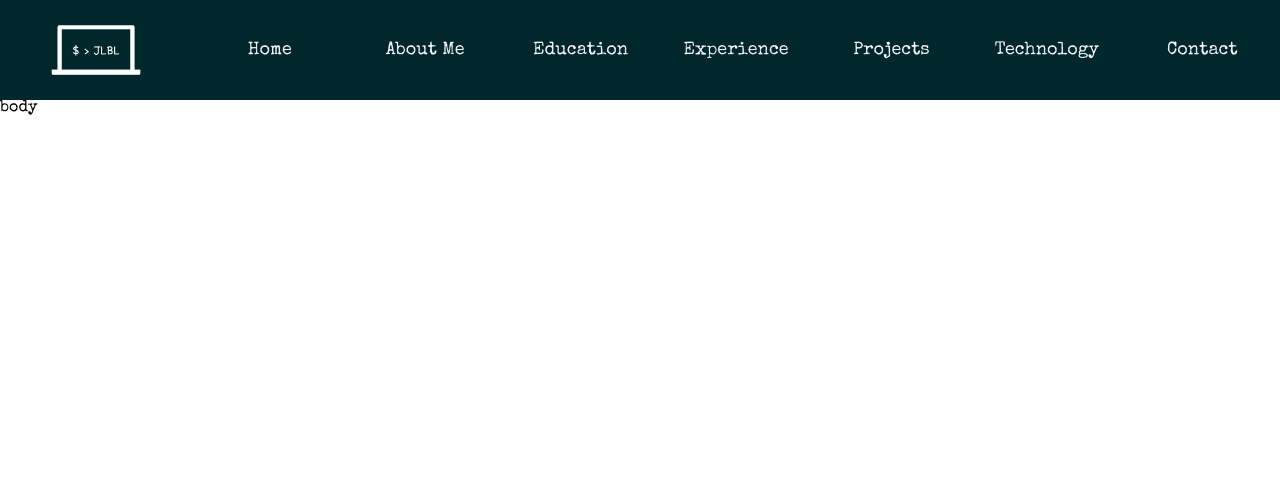
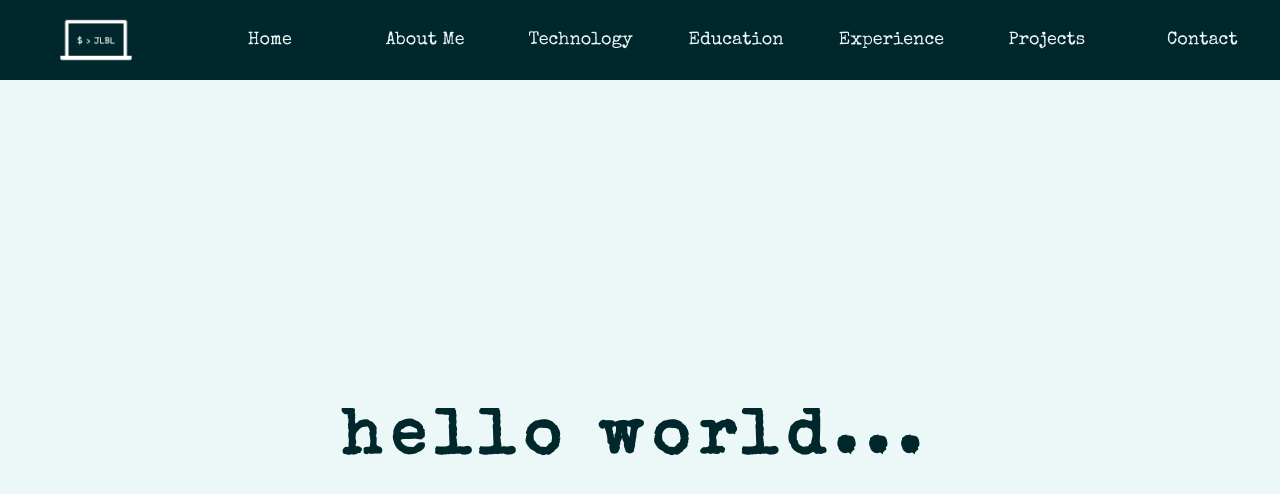
Before and after one commit to JBLGithub/own-website-2, a React (Create React App) app in the folder frontend/: page / in a window 1280 px wide. Shown: the top 494 px of the page. Built offline with nearby package versions, Linux system fonts and the light colour scheme.

Commit message:
hello world message

```diff
--- a/frontend/package.json
+++ b/frontend/package.json
@@ -10,9 +10,11 @@
     "@types/node": "^16.18.23",
     "@types/react": "^18.0.35",
     "@types/react-dom": "^18.0.11",
+    "@types/react-router": "^5.1.20",
     "react": "^18.2.0",
     "react-dom": "^18.2.0",
     "react-router-dom": "^6.10.0",
+    "react-router-hash-link": "^2.4.3",
     "react-scripts": "5.0.1",
     "sass": "^1.62.0",
     "typescript": "^4.9.5",
@@ -41,5 +43,8 @@
       "last 1 firefox version",
       "last 1 safari version"
     ]
+  },
+  "devDependencies": {
+    "@types/react-router-hash-link": "^2.4.6"
   }
 }
--- a/frontend/src/App.module.scss
+++ b/frontend/src/App.module.scss
@@ -1,7 +1,12 @@
 @import 'theme/css/fonts.module.scss';
+@import 'theme/css/colours.scss';
 
 *  {
   margin: 0;
   padding: 0;
   font-family: Main, Verdana, Geneva, Tahoma, sans-serif;
 }
+
+body {
+  background-color: $colour-white;
+}
--- a/frontend/src/components/body/Body.module.scss
+++ b/frontend/src/components/body/Body.module.scss
@@ -1,3 +1,5 @@
+@import '../../theme/css/colours.scss';
+
 .body {
     width: 100vw;
 }
--- a/frontend/src/components/body/Body.tsx
+++ b/frontend/src/components/body/Body.tsx
@@ -1,5 +1,6 @@
 import { Route, Routes } from 'react-router-dom';
 import styles from './Body.module.scss';
+import Home from '../home/Home';
 
 const Body = () => {
     return (
@@ -8,7 +9,7 @@ const Body = () => {
                 <Route
                     path="/"
                     element={
-                        <p>body</p>
+                        <Home />
                     }
                 ></Route>
             </Routes>
--- a/frontend/src/components/header/Header.module.scss
+++ b/frontend/src/components/header/Header.module.scss
@@ -2,7 +2,7 @@
 
 .header {
     width: 100vw;
-    height: 100px;
+    height: 10vh;
     box-sizing: border-box;
     background-color: $colour-dark-blue;
     display: flex;
@@ -11,7 +11,7 @@
 }
 
 .logo {
-    height: 100px;
+    height: 10vh;
     width: 15vw;
     display: flex;
     justify-content: center;
@@ -19,13 +19,13 @@
 }
 
 .logo img {
-    max-height: 100px;
+    max-height: 10vh;
     max-width: 15vw;
 }
 
 .links {
     width: 85vw;
-    height: 100px;
+    height: 10vh;
     display: flex;
     justify-content: center;
     align-items: stretch;
--- a/frontend/src/components/header/Header.tsx
+++ b/frontend/src/components/header/Header.tsx
@@ -20,6 +20,10 @@ const Header = () => {
                 <Link
                     to="/"
                     className={styles.link}
+                >Technology</Link>
+                <Link
+                    to="/"
+                    className={styles.link}
                 >Education</Link>
                 <Link
                     to="/"
@@ -32,10 +36,6 @@ const Header = () => {
                 <Link
                     to="/"
                     className={styles.link}
-                >Technology</Link>
-                <Link
-                    to="/"
-                    className={styles.link}
                 >Contact</Link>
             </div>
         </div>
--- /dev/null
+++ b/frontend/src/components/home/Home.module.scss
@@ -0,0 +1,3 @@
+.home {
+    width: 100vw;
+}
--- /dev/null
+++ b/frontend/src/components/home/Home.tsx
@@ -0,0 +1,12 @@
+import Welcome from '../welcome/Welcome';
+import styles from './Home.module.scss';
+
+const Home = () => {
+    return (
+        <div className={styles.home}>
+            <Welcome />
+        </div>
+    )
+}
+
+export default Home;
--- /dev/null
+++ b/frontend/src/components/welcome/Welcome.module.scss
@@ -0,0 +1,32 @@
+@import '../../theme/css/colours.scss';
+
+.welcome {
+    width: 100vw;
+    height: 90vh;
+    display: flex;
+    justify-content: center;
+    align-items: center;
+}
+
+.typewriter {
+    overflow: hidden;
+    border-right: .15em solid $colour-dark-blue;
+    color: $colour-dark-blue;
+    white-space: nowrap;
+    margin: 0 auto;
+    letter-spacing: .15em;
+    font-size: 5vw;
+    animation:
+        typing 2.5s steps(40, end),
+        blink-caret 1.0s step-end infinite;
+}
+
+@keyframes typing {
+    from { width: 0 }
+    to { width: 100% }
+}
+
+@keyframes blink-caret {
+    from, to { border-color: transparent }
+    50% { border-color: $colour-dark-blue; }
+}
--- /dev/null
+++ b/frontend/src/components/welcome/Welcome.tsx
@@ -0,0 +1,13 @@
+import styles from './Welcome.module.scss';
+
+const Welcome = () => {
+    return (
+        <div className={styles.welcome}>
+            <div>
+                <h1 className={styles.typewriter}>hello world...</h1>
+            </div>
+        </div>
+    )
+}
+
+export default Welcome;
--- a/frontend/src/theme/css/colours.scss
+++ b/frontend/src/theme/css/colours.scss
@@ -1,3 +1,3 @@
 $colour-dark-blue: #00272B;
-$colour-white: #F4F4F9;
+$colour-white: #ECF8F8;
 $colour-yellow: #E2C044;
```
Also changed, not shown: 1 other file (tests, documents, lock files or other folders).
